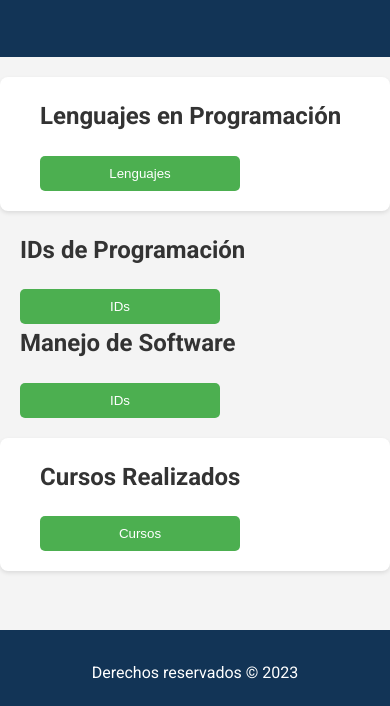
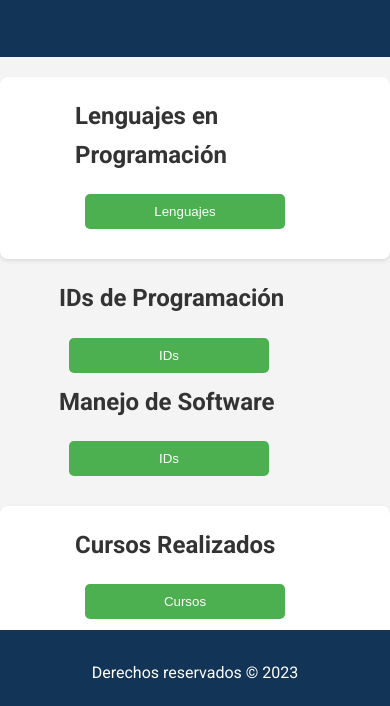
Before and after one commit to DUMITRUNSC/pagina, a plain HTML site: page conocimientos.html in a window 390 px wide. Shown: the part 138-844 px from the top of the page. Drawn offline with Linux system fonts and the light colour scheme.

Commit message:
Ajustes delos botones y de tipos de pantallas de vista

```diff
--- a/styles.css
+++ b/styles.css
@@ -13,11 +13,9 @@ body,
 html {
     height: 100%;
     font-family: 'Roboto', sans-serif;
-    /* Fuente Roboto sobreescrita en Arial */
     line-height: 1.6;
     background-color: #f4f4f4;
     color: #333;
-    /* Color de texto suavizado */
     display: flex;
     flex-direction: column;
     justify-content: flex-start;
@@ -27,7 +25,6 @@ html {
 header,
 footer {
     background-color: #123456;
-    /* Color de fondo unificado */
     color: #fff;
     text-align: center;
     padding: 20px 0;
@@ -43,21 +40,16 @@ footer {
 /* Estilos para el contenedor principal */
 .container {
     max-width: 1200px;
-    /* Ancho máximo para grandes pantallas */
     width: 80%;
-    /* Ancho general para el contenedor */
     margin: auto;
     overflow: hidden;
     padding: 0 20px;
-    /* Espaciado interno */
 }
 
 /* Estilos para los títulos de sección y cabecera */
 .heading {
     color: #fff;
-    /* Color de texto para títulos */
     border-bottom: 3px solid #4CAF50;
-    /* Línea debajo del título de sección */
     margin-bottom: 40px;
     padding-bottom: 10px;
 }
@@ -72,23 +64,21 @@ nav {
 
 button {
     background-color: #4CAF50;
-    /* Color de fondo para botones */
     color: white;
     border: none;
     padding: 15px 30px;
     border-radius: 5px;
     cursor: pointer;
     transition: background-color 0.3s, transform 0.3s;
-    /* Transiciones para efectos */
     width: 60%;
     max-width: 200px;
+    margin: 10px;
+    /* Margen alrededor de cada botón */
 }
 
 button:hover {
     background-color: #367C2B;
-    /* Color al pasar el mouse */
     transform: scale(1.05);
-    /* Escalar botón al pasar el mouse */
 }
 
 /* Estilos para secciones de habilidades y cursos */
@@ -131,19 +121,20 @@ button:hover {
 /* Estilos para el footer */
 footer p {
     margin-top: 10px;
-    /* Margen superior para texto de derechos de autor */
 }
 
 /* Estilos de diseño responsivo */
 @media screen and (max-width: 768px) {
-    .container {
-        width: auto;
-        /* Ancho automático para dispositivos móviles */
+    button {
+        width: 80%;
+        /* Ancho más grande para pantallas más pequeñas */
+        padding: 10px 20px;
     }
+}
 
+@media screen and (max-width: 480px) {
     button {
         width: 100%;
-        /* Botones de ancho completo en dispositivos móviles */
-        padding: 10px;
+        /* Ancho completo en dispositivos muy pequeños */
     }
 }
```
